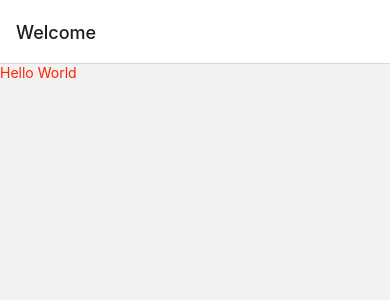
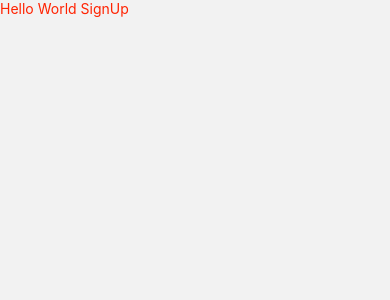
Before and after one commit to mamede/ReactNative2iesb, a React Native app: screen /SignUp in a window 390 px wide. Before the commit this address had no page. Shown: the top 300 px of the page. Built offline with nearby package versions, Linux system fonts and the light colour scheme.

Commit message:
:art: add new screens

```diff
--- a/App.tsx
+++ b/App.tsx
@@ -2,7 +2,7 @@ import React from 'react';
 import {StatusBar} from 'react-native';
 
 // ROUTES
-import Routes from '@routes/index';
+import {Routes} from '@routes/index';
 
 // SERVICES
 import {QueryClientProvider} from 'react-query';
--- a/src/@types/navigation.d.ts
+++ b/src/@types/navigation.d.ts
@@ -2,6 +2,8 @@ export declare global {
   namespace ReactNavigation {
     interface RootParamList {
       Welcome: undefined;
+      SignIn: undefined;
+      SignUp: undefined;
     }
   }
 }
--- /dev/null
+++ b/src/routes/auth.routes.tsx
@@ -0,0 +1,17 @@
+import React from 'react';
+import {createNativeStackNavigator} from '@react-navigation/native-stack';
+const {Navigator, Screen} = createNativeStackNavigator();
+
+// SCREENS
+import {SignIn} from '@screens/SignIn/SignIn';
+import {SignUp} from '@screens/SignUp/SignUp';
+
+export function AuthRoutes() {
+  return (
+    <Navigator screenOptions={{headerShown: false}}>
+      <Screen name="SignIn" component={SignIn} />
+
+      <Screen name="SignUp" component={SignUp} />
+    </Navigator>
+  );
+}
--- a/src/routes/index.tsx
+++ b/src/routes/index.tsx
@@ -1,16 +1,16 @@
 import React from 'react';
+
 import {NavigationContainer} from '@react-navigation/native';
-import {createNativeStackNavigator} from '@react-navigation/native-stack';
-import Welcome from '@screens/Welcome/Welcome';
 
-const {Navigator, Screen} = createNativeStackNavigator();
+// SCREENS
+import {AuthRoutes} from './auth.routes';
+// import {AppRoutes} from './app.routes';
 
-const Routes = () => (
-  <NavigationContainer>
-    <Navigator initialRouteName="Welcome">
-      <Screen name="Welcome" component={Welcome} />
-    </Navigator>
-  </NavigationContainer>
-);
-
-export default Routes;
+export function Routes() {
+  return (
+    <NavigationContainer>
+      {/* {user.id ? <AppRoutes /> : <AuthRoutes />} */}
+      <AuthRoutes />
+    </NavigationContainer>
+  );
+}
--- /dev/null
+++ b/src/screens/SignIn/SignIn.styles.ts
@@ -0,0 +1,5 @@
+import styled from 'styled-components/native';
+
+export const Text = styled.Text`
+  color: #f20;
+`;
--- /dev/null
+++ b/src/screens/SignIn/SignIn.tsx
@@ -0,0 +1,10 @@
+import React from 'react';
+
+// STYLES
+import * as S from './SignIn.styles';
+
+function SignIn() {
+  return <S.Text>Hello World SignIn</S.Text>;
+}
+
+export {SignIn};
--- /dev/null
+++ b/src/screens/SignUp/SignUp.styles.ts
@@ -0,0 +1,5 @@
+import styled from 'styled-components/native';
+
+export const Text = styled.Text`
+  color: #f20;
+`;
--- /dev/null
+++ b/src/screens/SignUp/SignUp.tsx
@@ -0,0 +1,10 @@
+import React from 'react';
+
+// STYLES
+import * as S from './SignUp.styles';
+
+function SignUp() {
+  return <S.Text>Hello World SignUp</S.Text>;
+}
+
+export {SignUp};
--- a/src/screens/Welcome/Welcome.tsx
+++ b/src/screens/Welcome/Welcome.tsx
@@ -7,4 +7,4 @@ function Welcome() {
   return <S.Text>Hello World</S.Text>;
 }
 
-export default Welcome;
+export {Welcome};
```
Also changed, not shown: 1 other file (tests, documents, lock files or other folders).
